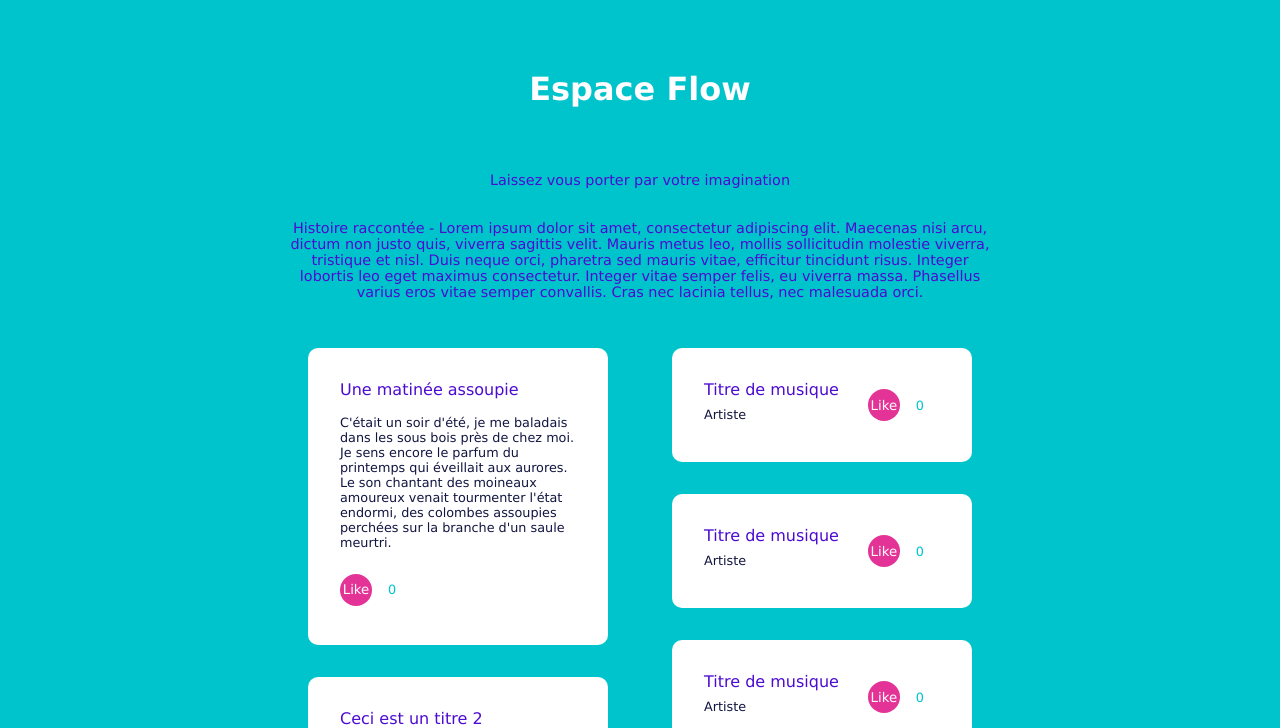
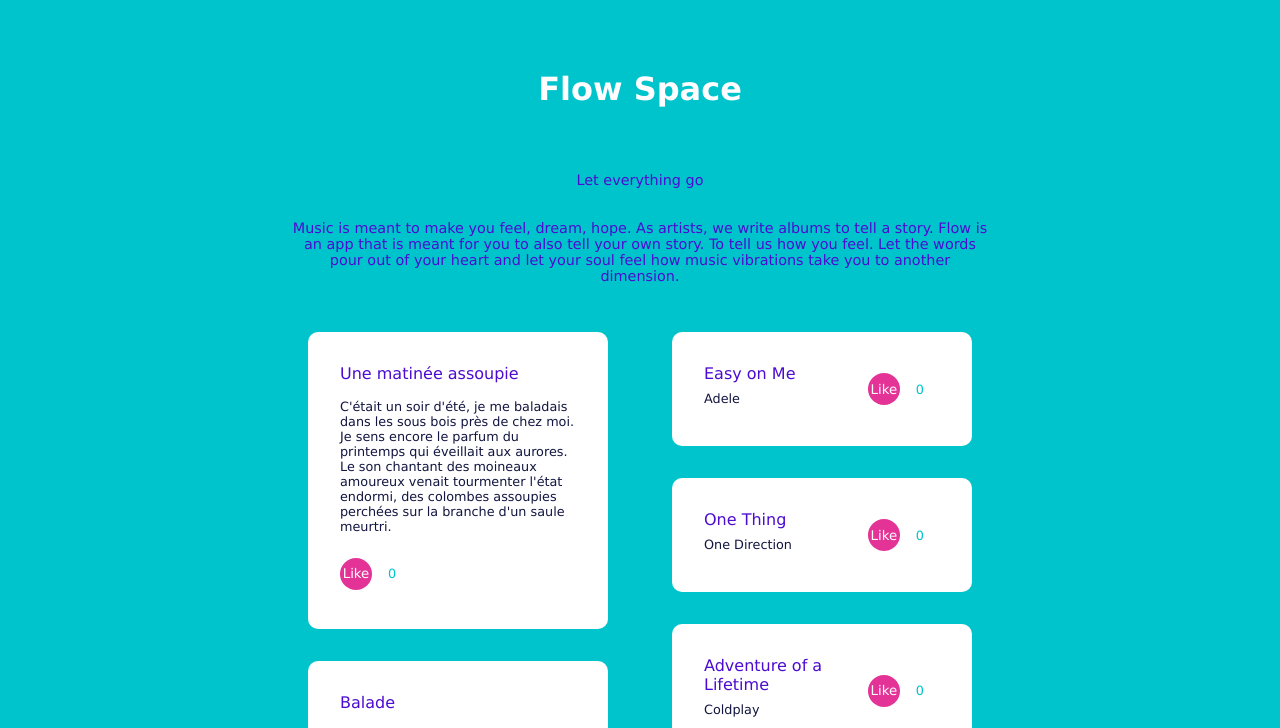
Before and after one commit to Francescosaverio1989/Flow, a React (Create React App) app: page /album/1/1 in a window 1280 px wide. Shown: the part 721-1449 px from the top of the page. Built offline with nearby package versions, Linux system fonts and the light colour scheme; no server answers.

Commit message:
final change css

```diff
--- a/src/components/espaceflow/EspaceFlow.jsx
+++ b/src/components/espaceflow/EspaceFlow.jsx
@@ -9,29 +9,25 @@ const EspaceFlow = () => {
     const [userStories, setUserStories] = useState([
         {title: "Une matinée assoupie",
     story: "C'était un soir d'été, je me baladais dans les sous bois près de chez moi. Je sens encore le parfum du printemps qui éveillait aux aurores. Le son chantant des moineaux amoureux venait tourmenter l'état endormi, des colombes assoupies perchées sur la branche d'un saule meurtri."},
-        {title: "Ceci est un titre 2",
-    story: "Histoire raccontée - Lorem ipsum dolor sit amet, consectetur adipiscing elit. Maecenas nisi arcu, dictum non justo quis, viverra sagittis velit. Mauris metus leo, mollis sollicitudin molestie viverra, tristique et nisl. Duis neque orci, pharetra sed mauris vitae, efficitur tincidunt risus. Integer lobortis leo eget maximus consectetur. Integer vitae semper felis, eu viverra massa. Phasellus varius eros vitae semper convallis. Cras nec lacinia tellus, nec malesuada orci."},
-        {title: "Ceci est un titre 3",
-    story: "Histoire raccontée - Lorem ipsum dolor sit amet, consectetur adipiscing elit. Maecenas nisi arcu, dictum non justo quis, viverra sagittis velit. Mauris metus leo, mollis sollicitudin molestie viverra, tristique et nisl. Duis neque orci, pharetra sed mauris vitae, efficitur tincidunt risus. Integer lobortis leo eget maximus consectetur. Integer vitae semper felis, eu viverra massa. Phasellus varius eros vitae semper convallis. Cras nec lacinia tellus, nec malesuada orci."},
+        {title: "Balade",
+    story: "Longue marche, Sans que le ciel Ne bouge. Aller pieds nus sur les rochers un danger agréable. Au bord de l’eau poussent des fleurs sur les maillots de bain."},
+        {title: "Les amoureux",
+    story: "L'eau qui caresse le rivage, La rose qui s'ouvre au zéphir, Le vent qui rit sous le feuillage, Tout dit qu'aimer est un plaisir. De deux amants l'égale flamme Sait doublement les rendre heureux. Les indifférents n'ont qu'une âme ; Mais lorsqu'on aime, on en a deux."},
 
     ]);
 
     const [userMusic, setUserMusic] = useState([
         {
-            musicTitle: "Titre de musique",
-            artist: "Artiste"
+            musicTitle: "Easy on Me",
+            artist: "Adele"
         },
         {
-            musicTitle: "Titre de musique",
-            artist: "Artiste"
+            musicTitle: "One Thing",
+            artist: "One Direction"
         },
         {
-            musicTitle: "Titre de musique",
-            artist: "Artiste"
-        },
-        {
-            musicTitle: "Titre de musique",
-            artist: "Artiste"
+            musicTitle: "Adventure of a Lifetime ",
+            artist: "Coldplay"
         }
     ])
 
@@ -40,10 +36,10 @@ const EspaceFlow = () => {
     return (
         <>
             <section className="espace-flow">
-                <h2>Espace Flow</h2>
-                <p>Laissez vous porter par votre imagination</p>
+                <h2>Flow Space</h2>
+                <p>Let everything go</p>
                 <p>
-                Histoire raccontée - Lorem ipsum dolor sit amet, consectetur adipiscing elit. Maecenas nisi arcu, dictum non justo quis, viverra sagittis velit. Mauris metus leo, mollis sollicitudin molestie viverra, tristique et nisl. Duis neque orci, pharetra sed mauris vitae, efficitur tincidunt risus. Integer lobortis leo eget maximus consectetur. Integer vitae semper felis, eu viverra massa. Phasellus varius eros vitae semper convallis. Cras nec lacinia tellus, nec malesuada orci.
+                Music is meant to make you feel, dream, hope. As artists, we write albums to tell a story. Flow is an app that is meant for you to also tell your own story. To tell us how you feel. Let the words pour out of your heart and let your soul feel how music vibrations take you to another dimension.
                 </p>
                 <div className="espace-flow-post-countainer">
                     <div>
--- a/src/components/lyrics/Lyrics.css
+++ b/src/components/lyrics/Lyrics.css
@@ -37,4 +37,7 @@
     min-height: 500px;
     background-color: #4C0BD1;
     color: white;
+    line-height: 1.5rem;
+    font-size: 0.9rem;
+    border-radius: 10px;
 }
--- a/src/components/lyrics/Lyrics.jsx
+++ b/src/components/lyrics/Lyrics.jsx
@@ -33,7 +33,8 @@ const Lyrics = ({chosenSingle, chosenArtist}) => {
                 </div>
                 <div className="top-story">
                     <h4>Top Story</h4>
-                    <p className="top-story-content">BestStory</p>
+                    <p className="top-story-content">Elle s'était évadée. Face au ciel, couchée parmi les fleurs, elle regardait défiler les nuages pendant des heures. L'un après l'autre. Encore un. Un dernier... Mais voilà que son regard se perdait dans une nouvelle forme aux contours indéfinis, dans les méandres de coton blanc qui constituent ces moutons du ciel, si loin, si loin d'elle... Elle aimerait les rejoindre, devenir un petit cumulus, ou bien gronder comme un cumulonimbus, ou encore rejoindre un troupeau d'altocumulus... Elle ne connaît pas ces noms, ça n'est pas grave, elle n'a pas besoin de savoir ; car aujourd'hui, elle s'est évadée et à présent elle regarde le ciel bleu et blanc, couchée parmi les fleurs.
+Bientôt, le parfum des bleuets, des lilas, des lavandes, des pervenches lui font l'effet d'un somnifère ; les fleurs sont bleues, le ciel est clair, elle coule dans un océan turquoise, en touche le fond et s'endort.</p>
                 </div>
             </div>
         </section>
--- a/src/components/userstories/UserStories.css
+++ b/src/components/userstories/UserStories.css
@@ -35,7 +35,6 @@
 .user-stories-countainer label,
 .user-stories-countainer input,
 .user-stories-countainer textarea,
-.search-bar-song input,
 .btn {
   margin: 0.8rem 0 0.2rem 0;
   font-size: 0.8rem;
@@ -53,8 +52,7 @@
   color: white;
 }
 
-.user-stories-countainer input,
-.search-bar-song input {
+.user-stories-countainer input {
   border: 1px solid #00c4cc;
   border-radius: 5px;
   padding: 0.3rem 1rem;
@@ -73,6 +71,7 @@
   font-weight: normal;
   text-align: left;
   font-size: 0.8rem;
+  margin-left: 2rem;
   margin-bottom: 1rem;
   min-width: 100%;
 }
--- a/src/components/userstories/UserStories.jsx
+++ b/src/components/userstories/UserStories.jsx
@@ -1,5 +1,4 @@
 import React, { useState } from "react";
-import SuggestionSong from "../suggestionsong/SuggestionSong";
 import "./UserStories.css";
 
 const UserStories = ({ parentId, userStories, setUserStories, userMusic, setUserMusic }) => {
```
